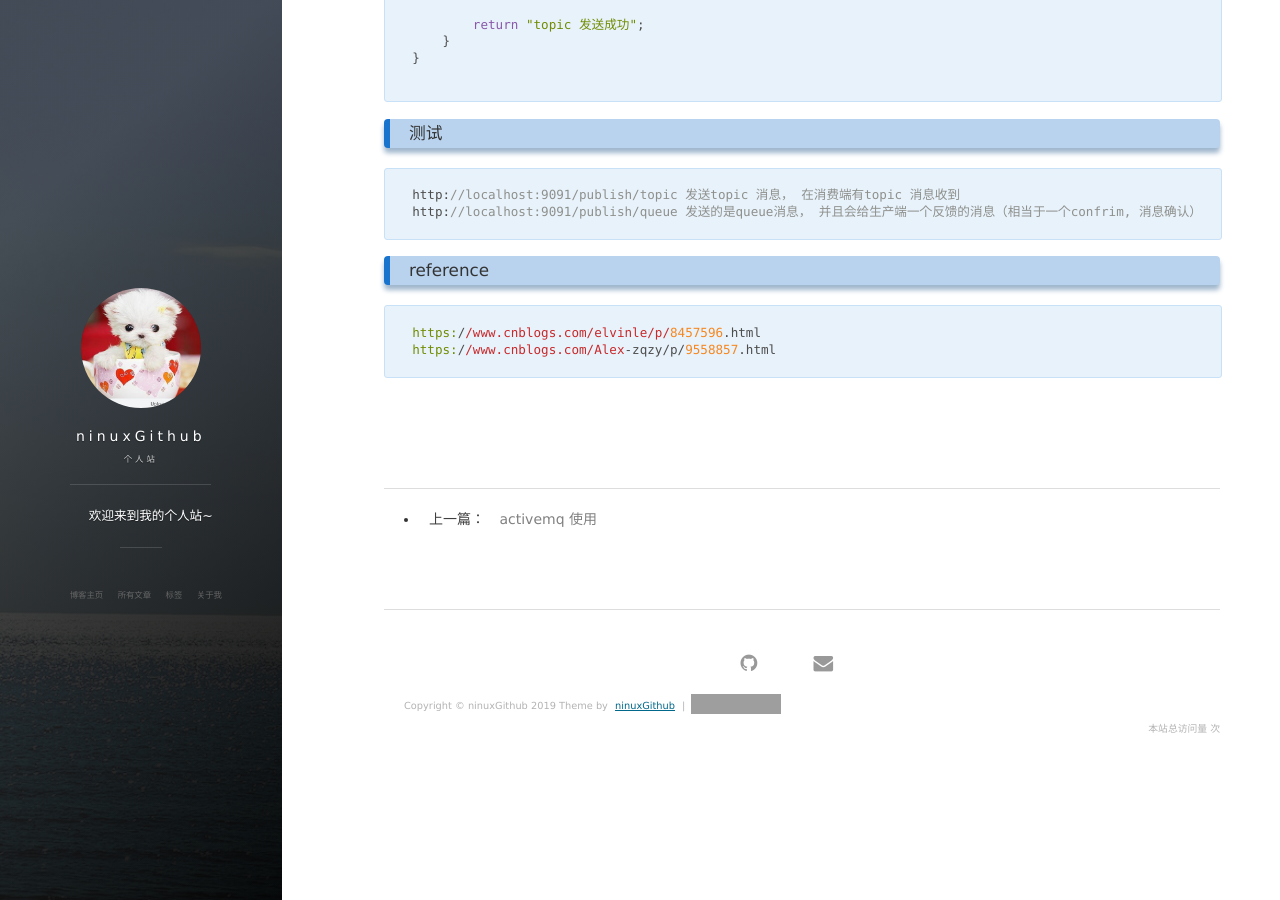
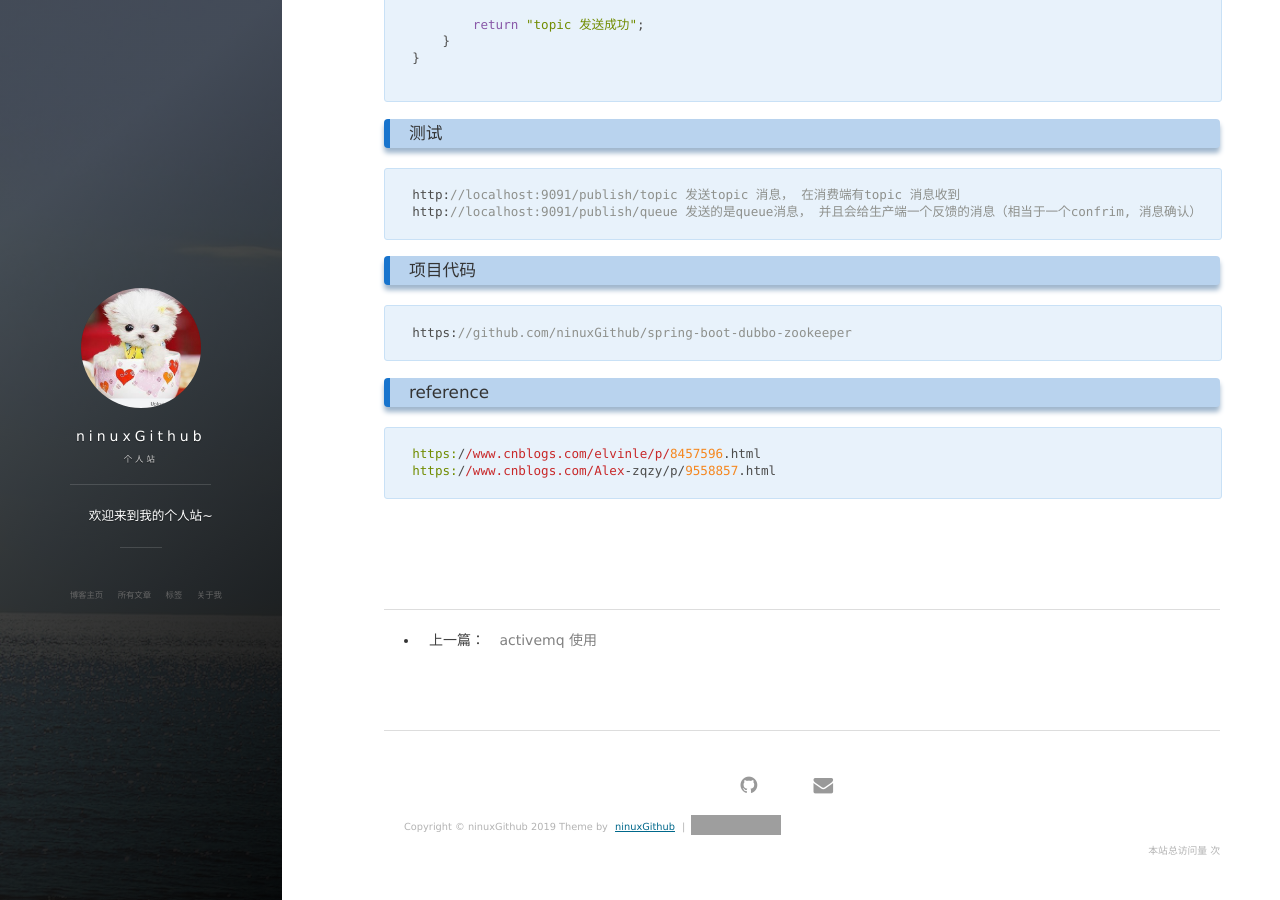
Before and after one commit to ninuxGithub/ninuxGithub.github.io, a Jekyll site: the page built from _posts/2019-02-27-activemq+springboot.md, in a window 1280 px wide and 900 px high, scrolled down 3835 px. Built offline with Jekyll 4.4.1, drawn with Linux system fonts in a browser that asks for light colours; nearby versions of some CDN libraries; comment, search, counter and statistics services are not loaded; grey boxes are pictures that could not be loaded.

Commit message:
spring boot + activemq

```diff
--- a/_posts/2019-02-27-activemq+springboot.md
+++ b/_posts/2019-02-27-activemq+springboot.md
@@ -242,6 +242,10 @@ public class PublishController {
     http://localhost:9091/publish/queue 发送的是queue消息， 并且会给生产端一个反馈的消息（相当于一个confrim, 消息确认）
 
 
+### 项目代码
+    https://github.com/ninuxGithub/spring-boot-dubbo-zookeeper
+
+
 ### reference
     https://www.cnblogs.com/elvinle/p/8457596.html
     https://www.cnblogs.com/Alex-zqzy/p/9558857.html
```
